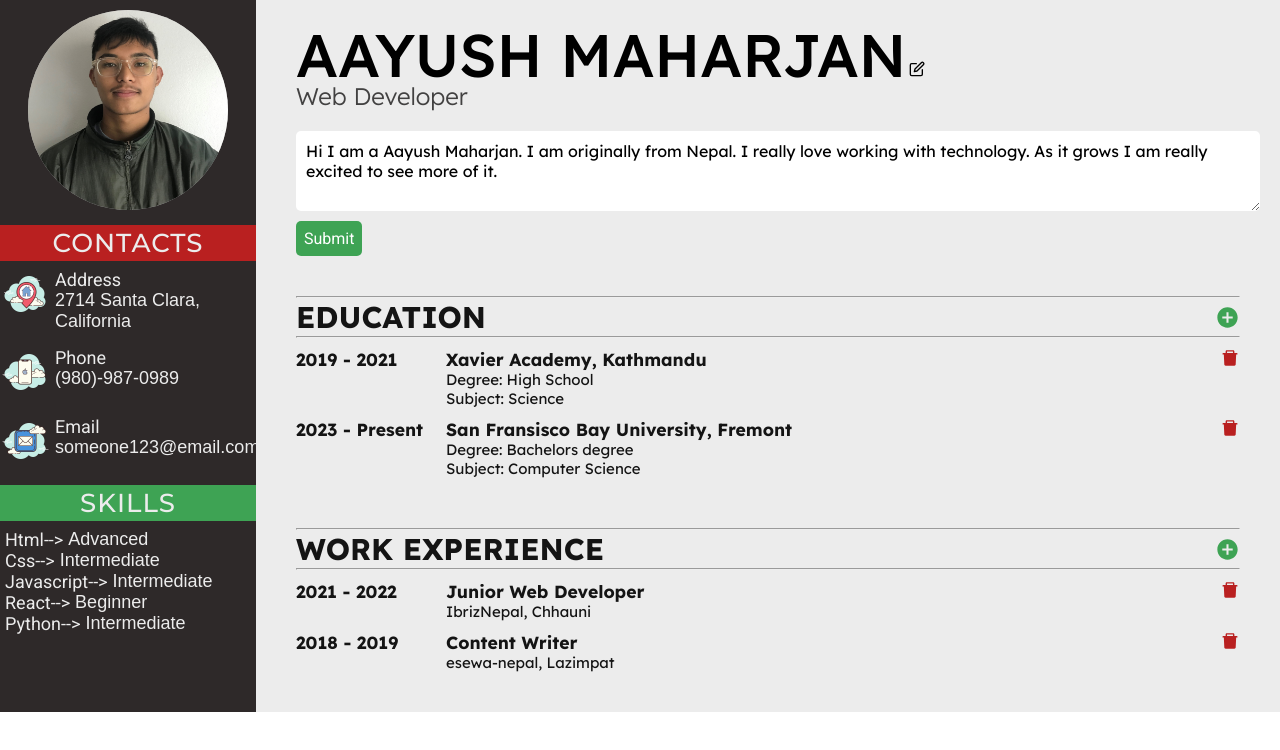
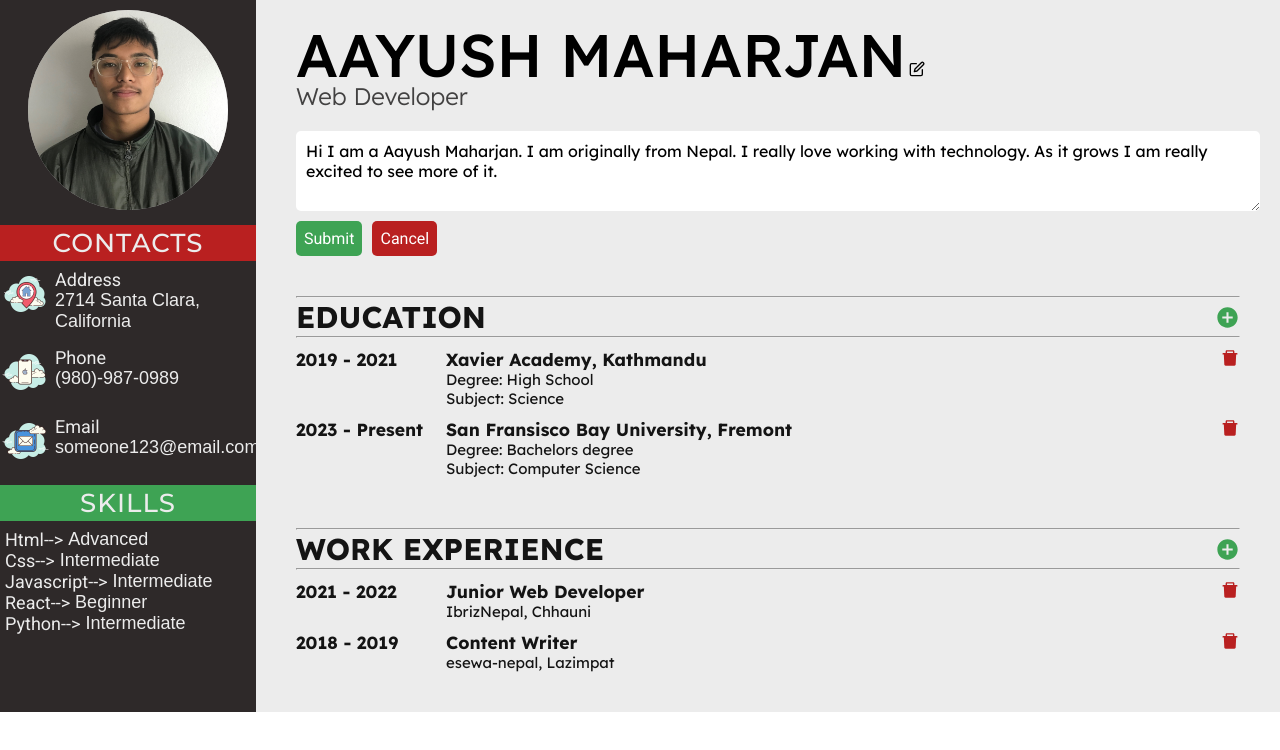
Before and after one commit to Aayush99910/Cv-Generator, a React (Vite) app: page / in a window 1280 px wide. Both pictures are taken after a click on the icon 1153 px from the left and 161 px from the top of the page. Shown: the top 750 px of the page. Built offline with nearby package versions, Linux system fonts and the light colour scheme; a web font is replaced by a local one.

Commit message:
added cancel button

```diff
--- a/src/components/RightSide/Profile/Profile.jsx
+++ b/src/components/RightSide/Profile/Profile.jsx
@@ -45,6 +45,7 @@ export default class Profile extends Component {
                                     value={this.state.description}
                             />
                             <button className="submit-button">Submit</button>
+                            <button className="cancel-button" onClick={this.changeEditing}>Cancel</button>
                         </form>
                     </div> :
                     <div>
```
